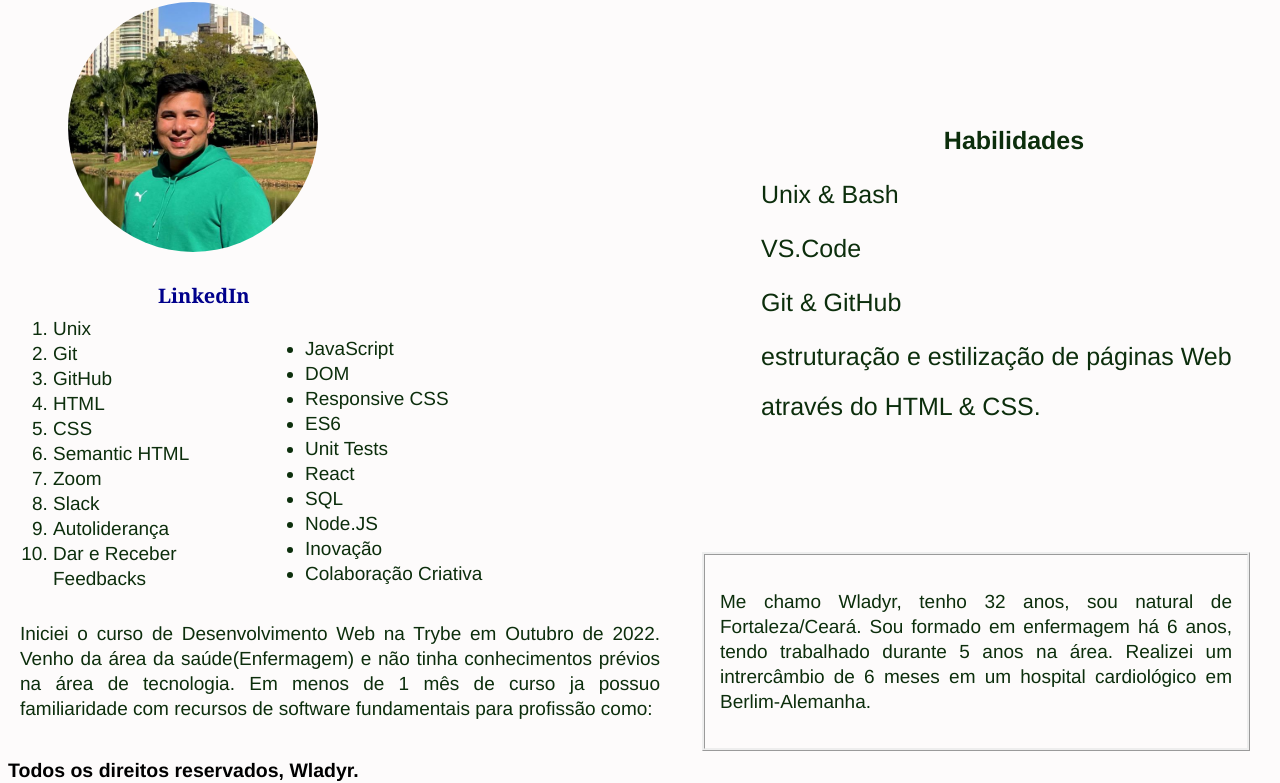
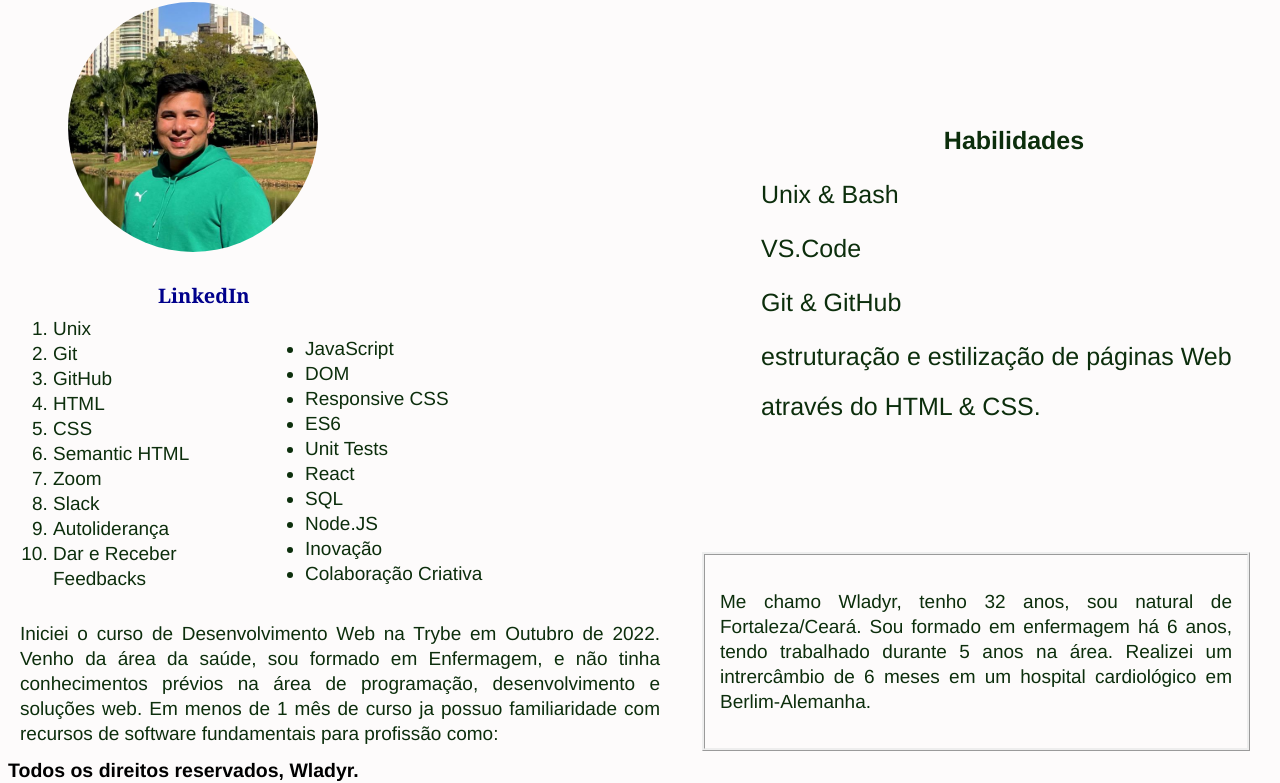
Before and after one commit to wladyrjusta/wladyrJusta.github.io, a website: page index.html in a window 1280 px wide. Shown: the part 88-871 px from the top of the page. Drawn offline with Linux system fonts and the light colour scheme.

Commit message:
correção de texto.

```diff
--- a/index.html
+++ b/index.html
@@ -44,7 +44,7 @@
     </ul>
   </main>
   <article id="artigo" class="lado-esquerdo">
-    <p>Iniciei o curso de Desenvolvimento Web na Trybe em Outubro de 2022. Venho da área da saúde(Enfermagem) e não tinha conhecimentos prévios na área de tecnologia. Em menos de 1 mês de curso ja possuo familiaridade com recursos de software fundamentais para profissão como:</p></article>
+    <p>Iniciei o curso de Desenvolvimento Web na Trybe em Outubro de 2022. Venho da área da saúde, sou formado em Enfermagem, e não tinha conhecimentos prévios na área de programação, desenvolvimento e soluções web. Em menos de 1 mês de curso ja possuo familiaridade com recursos de software fundamentais para profissão como:</p></article>
   </article>
 
   <table id="tabela">
```
